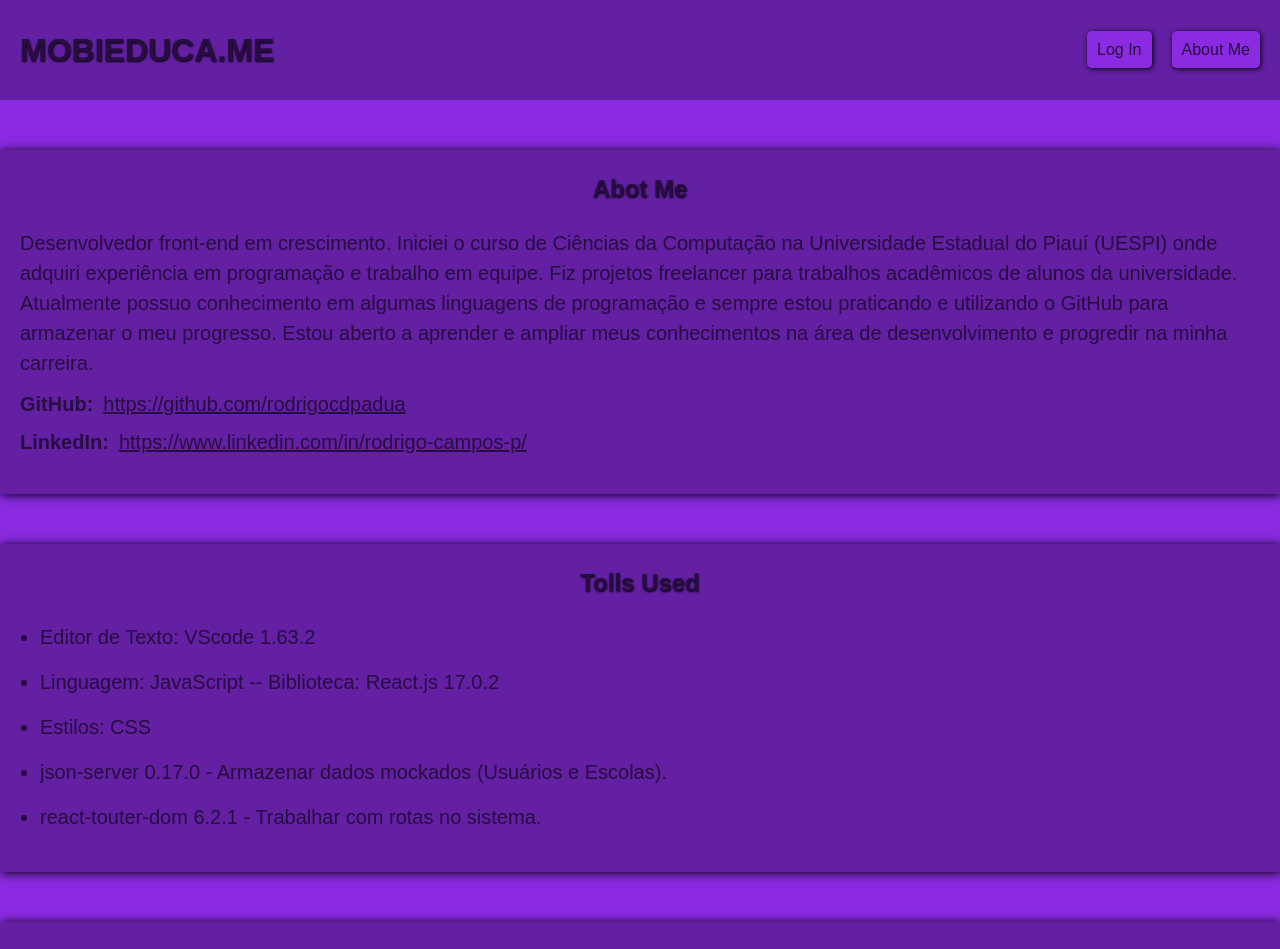
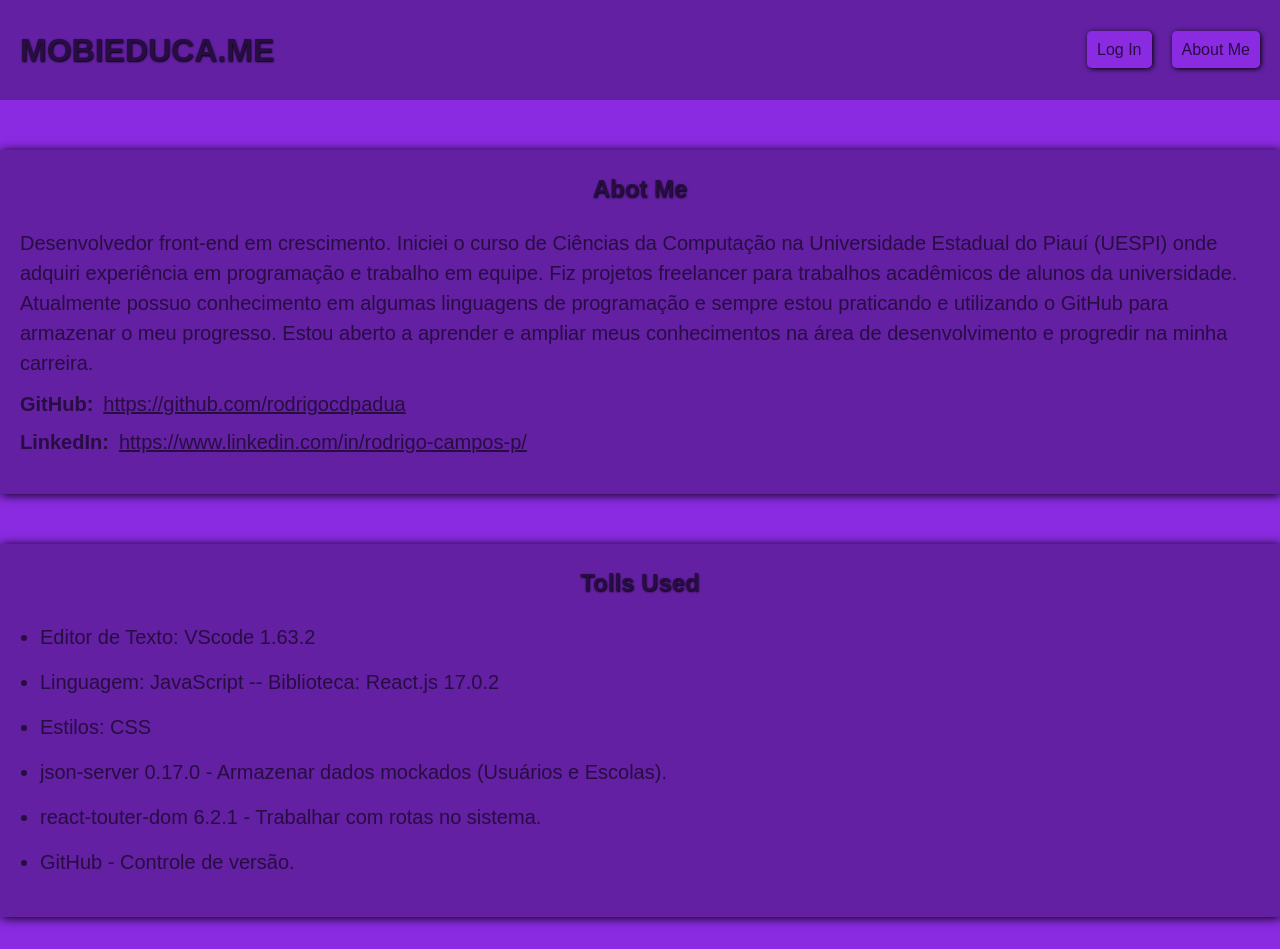
Before and after one commit to rodrigocdpadua/mobieduca, a React (Create React App) app: page /about-me in a window 1280 px wide. Shown: the top 949 px of the page. Built offline with nearby package versions, Linux system fonts and the light colour scheme.

Commit message:
update about_me

```diff
--- a/src/pages/about_me/index.js
+++ b/src/pages/about_me/index.js
@@ -12,11 +12,11 @@ class AboutMe extends React.Component{
                     </p>
                     <div className='links'>
                         <label>GitHub:</label>
-                        <a href='https://github.com/rodrigocdpadua'>https://github.com/rodrigocdpadua</a>
+                        <a href='https://github.com/rodrigocdpadua' target='_blank'>https://github.com/rodrigocdpadua</a>
                     </div>
                     <div className='links'>
                         <label>LinkedIn:</label>
-                        <a href='https://www.linkedin.com/in/rodrigo-campos-p/'>https://www.linkedin.com/in/rodrigo-campos-p/</a>
+                        <a href='https://www.linkedin.com/in/rodrigo-campos-p/' target='_blank'>https://www.linkedin.com/in/rodrigo-campos-p/</a>
                     </div>
                 </section>
                 <section className='tools'>
@@ -45,6 +45,11 @@ class AboutMe extends React.Component{
                         <p>
                             <li>
                                 react-touter-dom 6.2.1 - Trabalhar com rotas no sistema.
+                            </li>
+                        </p>
+                        <p>
+                            <li>
+                                GitHub - Controle de versão.
                             </li>
                         </p>
                     </ul>
```
